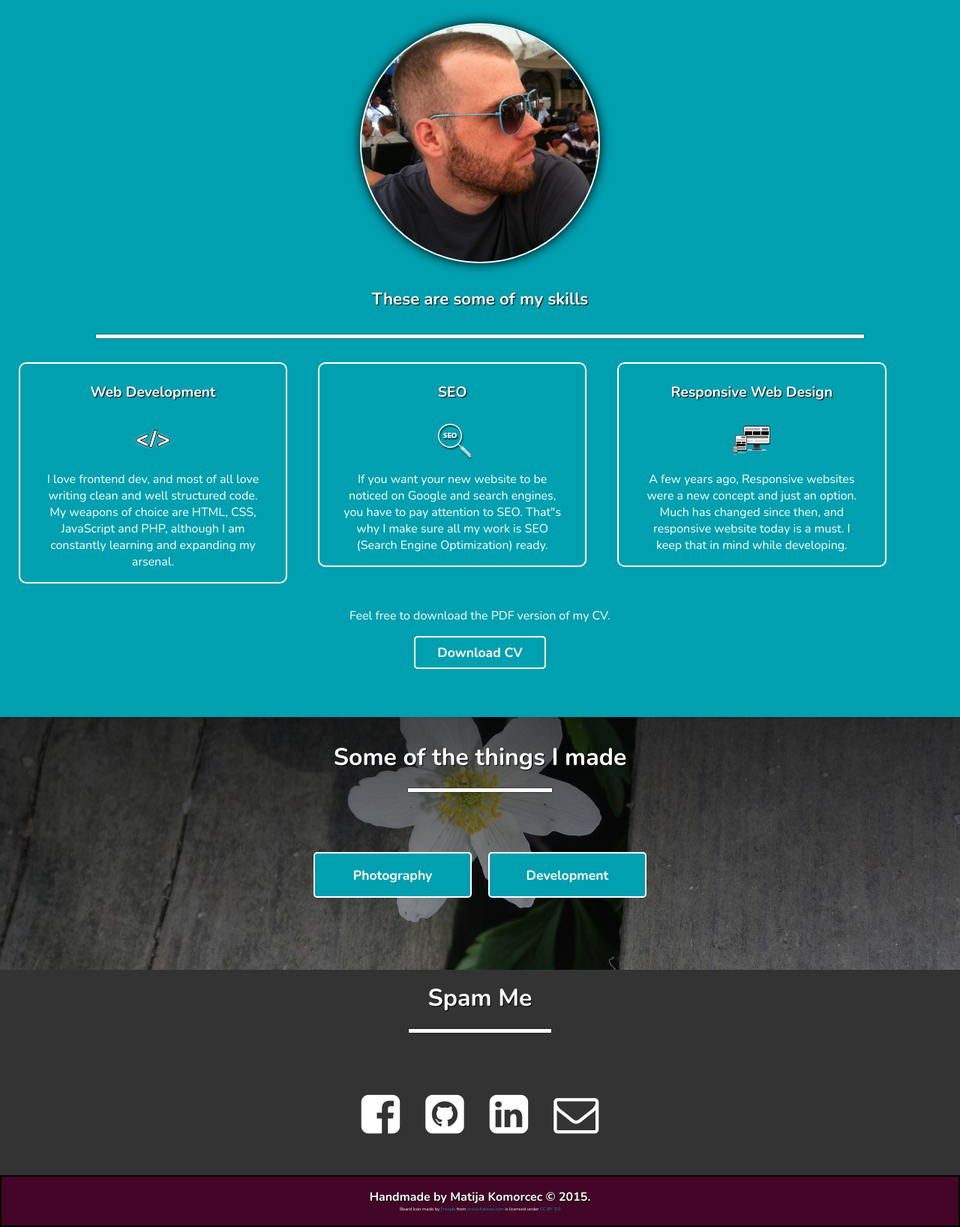
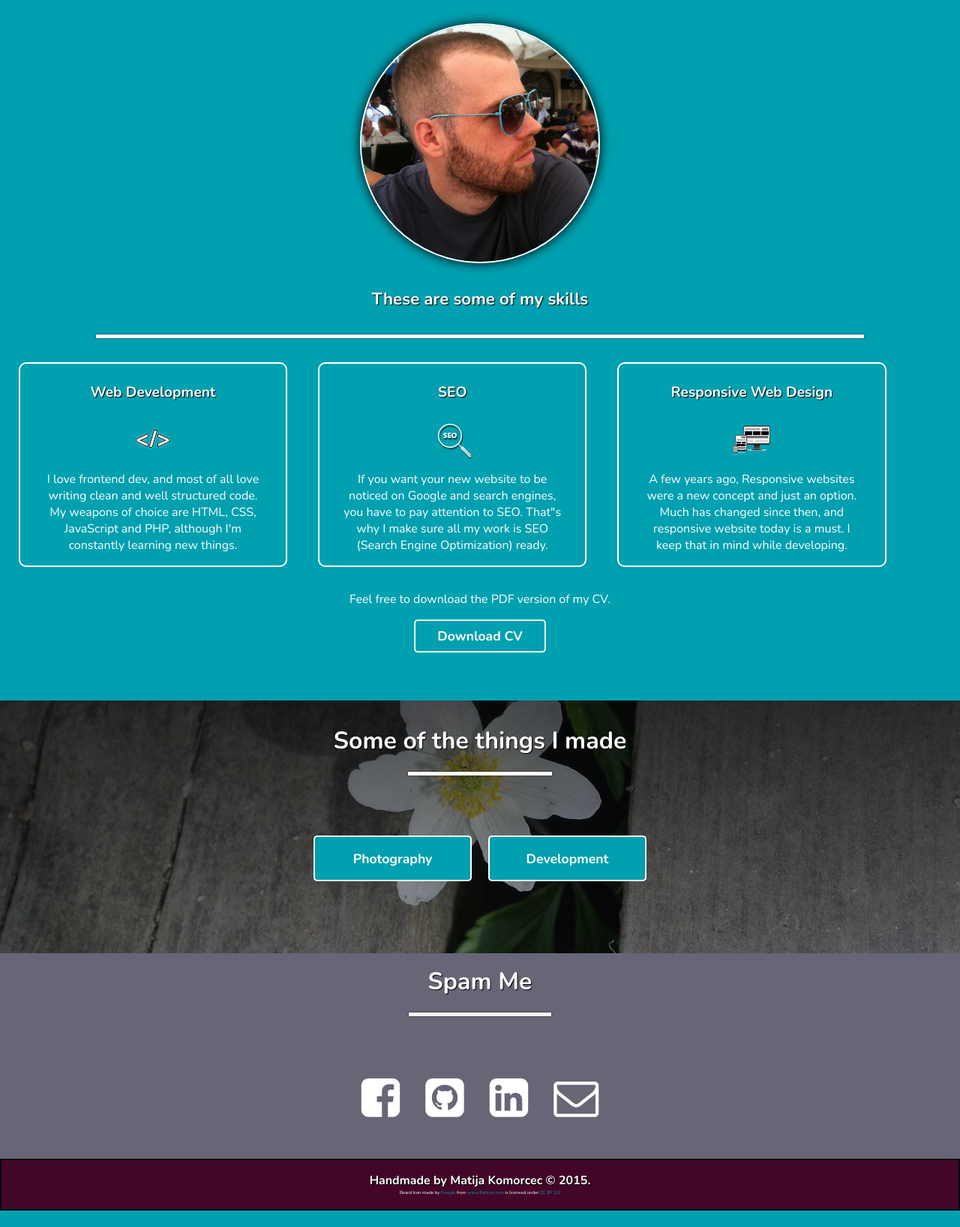
Before and after one commit to MattKomorcec/MattKomorcec.github.io, a PHP site: page / in a window 1280 px wide. Shown: the part 776-2412 px from the top of the page at 75% size. After the commit the page ends 2390 px from the top, so only its background shows below. Run offline with PHP 8.4, Linux system fonts and the light colour scheme; some libraries are stand-ins or nearby versions.

Commit message:
Some new slight changes made. Yay.

```diff
--- a/CSS/style.css
+++ b/CSS/style.css
@@ -125,7 +125,7 @@ h1, h2, h3 , h4 {
 
 /*************CONTACT PAGE*************/
 #contact {
-  background: #333;
+  background: #667;
   padding: 2em 0;
   color: #fff;
 }
--- a/index.html
+++ b/index.html
@@ -47,7 +47,7 @@
               <img src="img/web.png" />
               <p>
                 I love frontend dev, and most of all love writing clean and well structured code.
-                My weapons of choice are HTML, CSS, JavaScript and PHP, although I am constantly learning and expanding my arsenal.
+                My weapons of choice are HTML, CSS, JavaScript and PHP, although I'm constantly learning new things.
               </p>
     		</div>
             <div class="threeBoxes">
```
